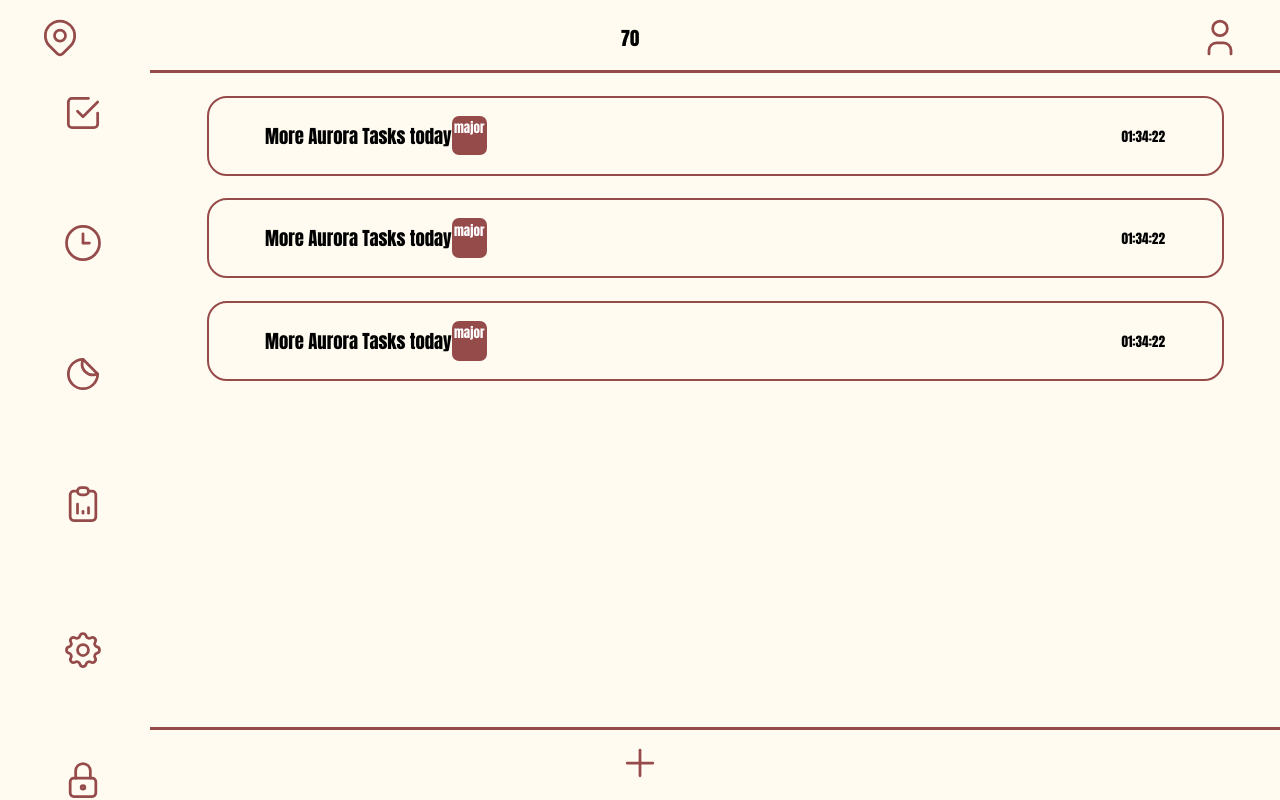
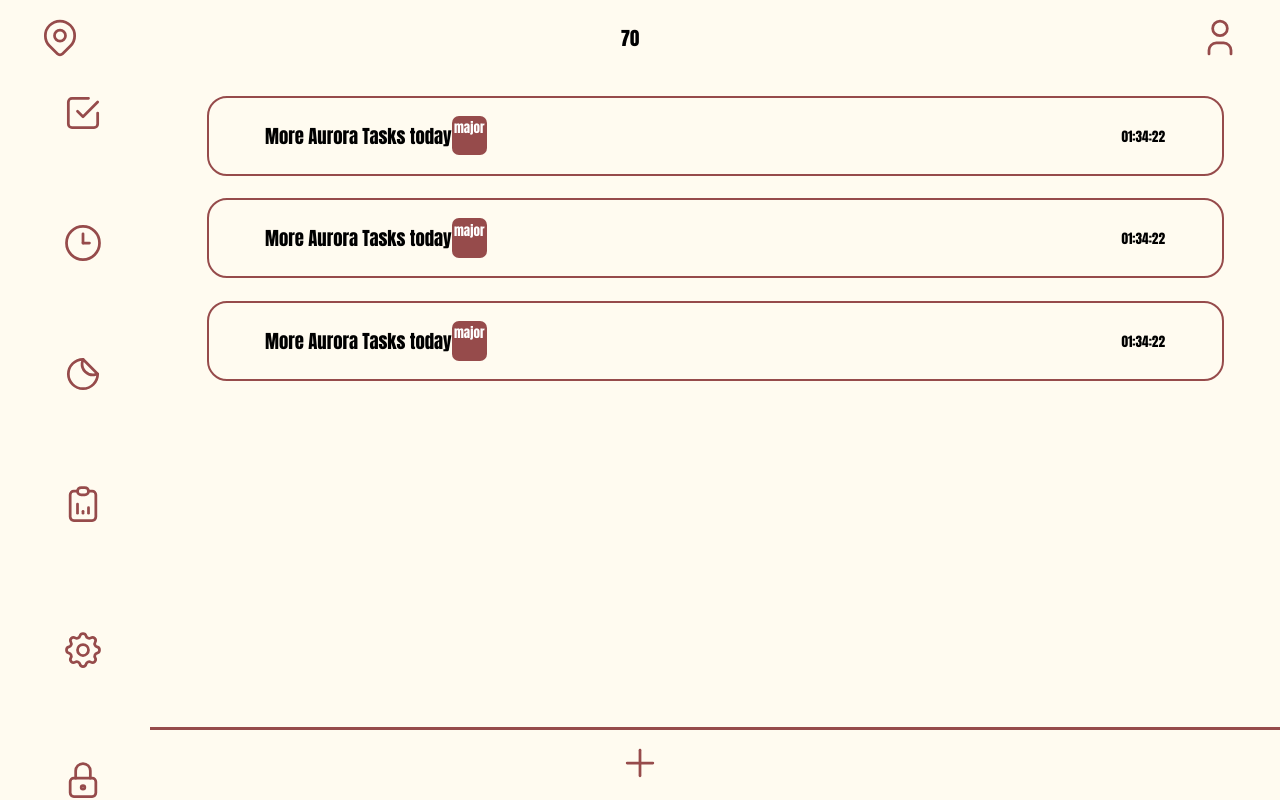
Before and after one commit to ellalearns/aurora-fe, a React (Create React App) app: page / in a window 1280 px wide. Built offline with nearby package versions, Linux system fonts and the light colour scheme.

Commit message:
a few style changes

```diff
--- a/src/styles/Header.css
+++ b/src/styles/Header.css
@@ -6,7 +6,7 @@
     display: flex;
     flex-wrap: wrap;
     justify-content: space-between;
-    border-bottom: 3px solid #964b4b;
+    /* border-bottom: 3px solid #964b4b; */
     padding-bottom: 5px;
     padding-top: 5px;
     /* min-height: fit-content; */
```
